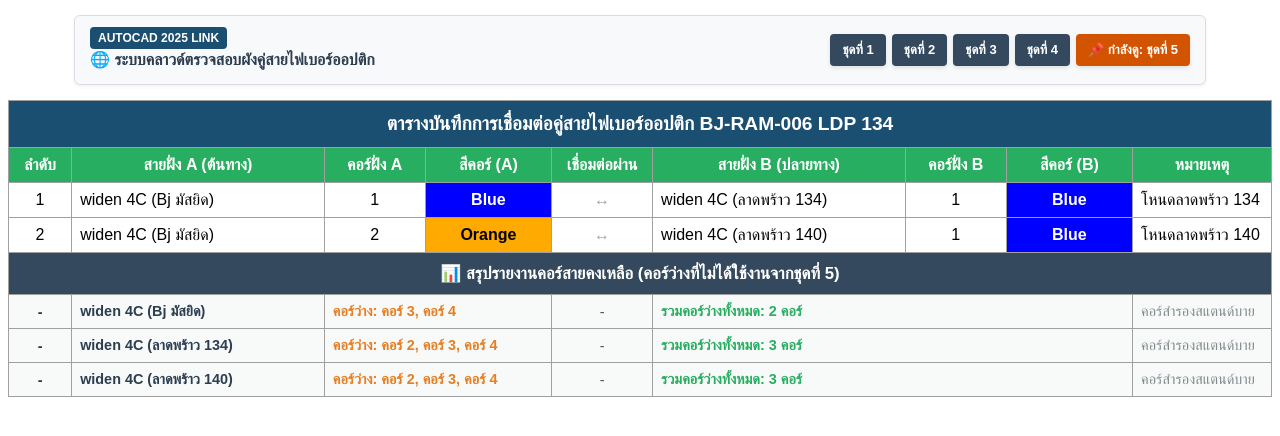
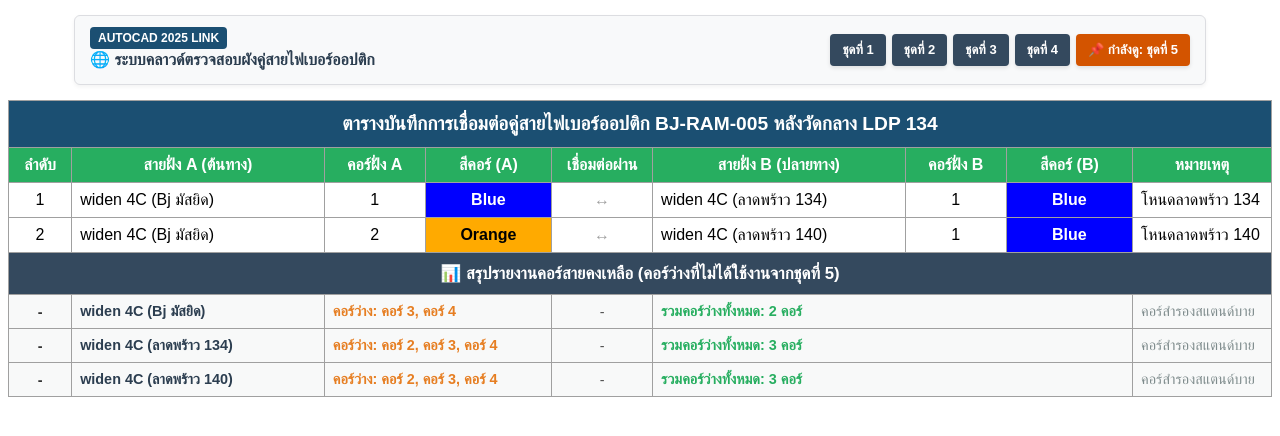
Before and after one commit to sombunboy-prog/BJ-RAM-006__-Wadklang_LDP134, a plain HTML site: page index.html in a window 1280 px wide. Drawn offline with Linux system fonts and the light colour scheme.

Commit message:
Update index.html

```diff
--- a/index.html
+++ b/index.html
@@ -18,7 +18,7 @@
   <thead>
     <!-- หัวข้อใหญ่ประจำตาราง -->
     <tr style="background-color: #1b4f72; color: white;">
-      <th colspan="9" style="border: 1px solid #a0a0a0; font-size: 1.2em; padding: 12px;">ตารางบันทึกการเชื่อมต่อคู่สายไฟเบอร์ออปติก BJ-RAM-006 LDP 134</th>
+      <th colspan="9" style="border: 1px solid #a0a0a0; font-size: 1.2em; padding: 12px;">ตารางบันทึกการเชื่อมต่อคู่สายไฟเบอร์ออปติก BJ-RAM-005 หลังวัดกลาง LDP 134</th>
     </tr>
     <tr style="background-color: #27ae60; color: white;">
       <th style="width: 5%; border: 1px solid #a0a0a0;">ลำดับ</th>
```
